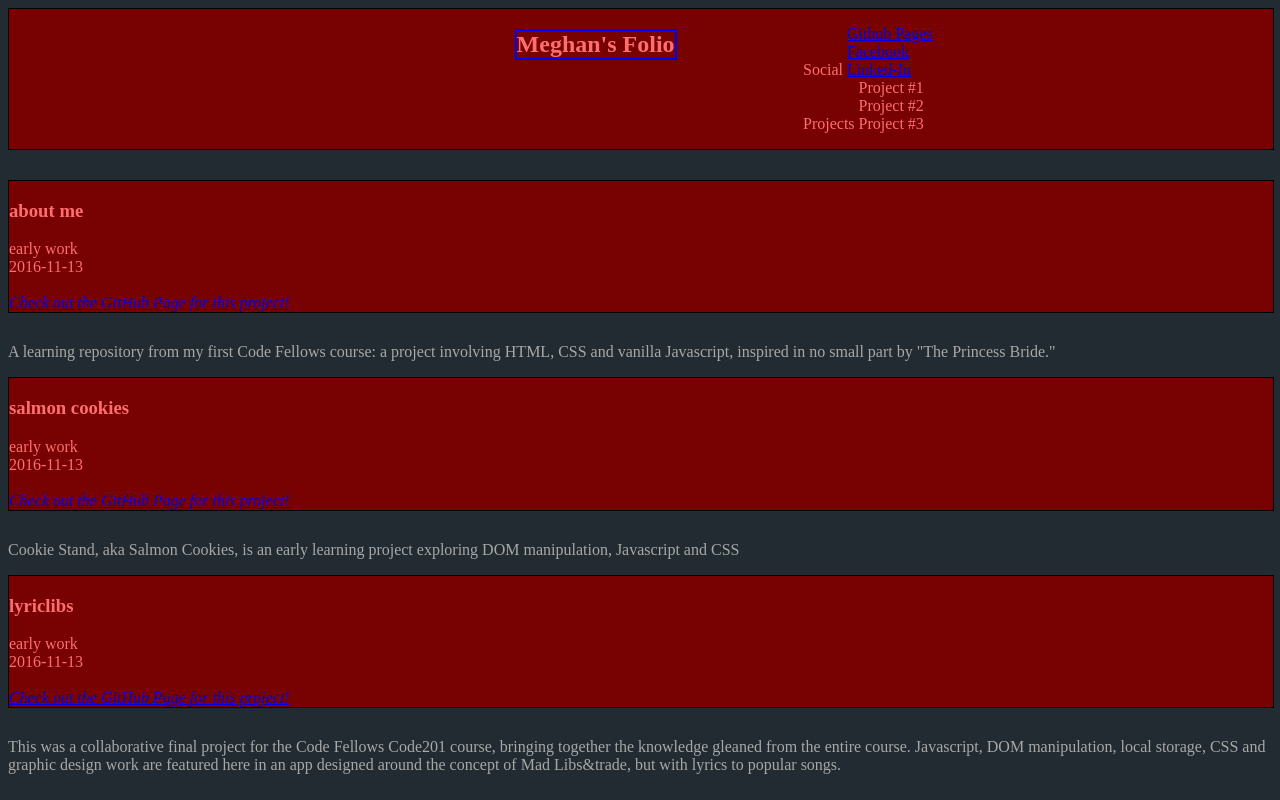
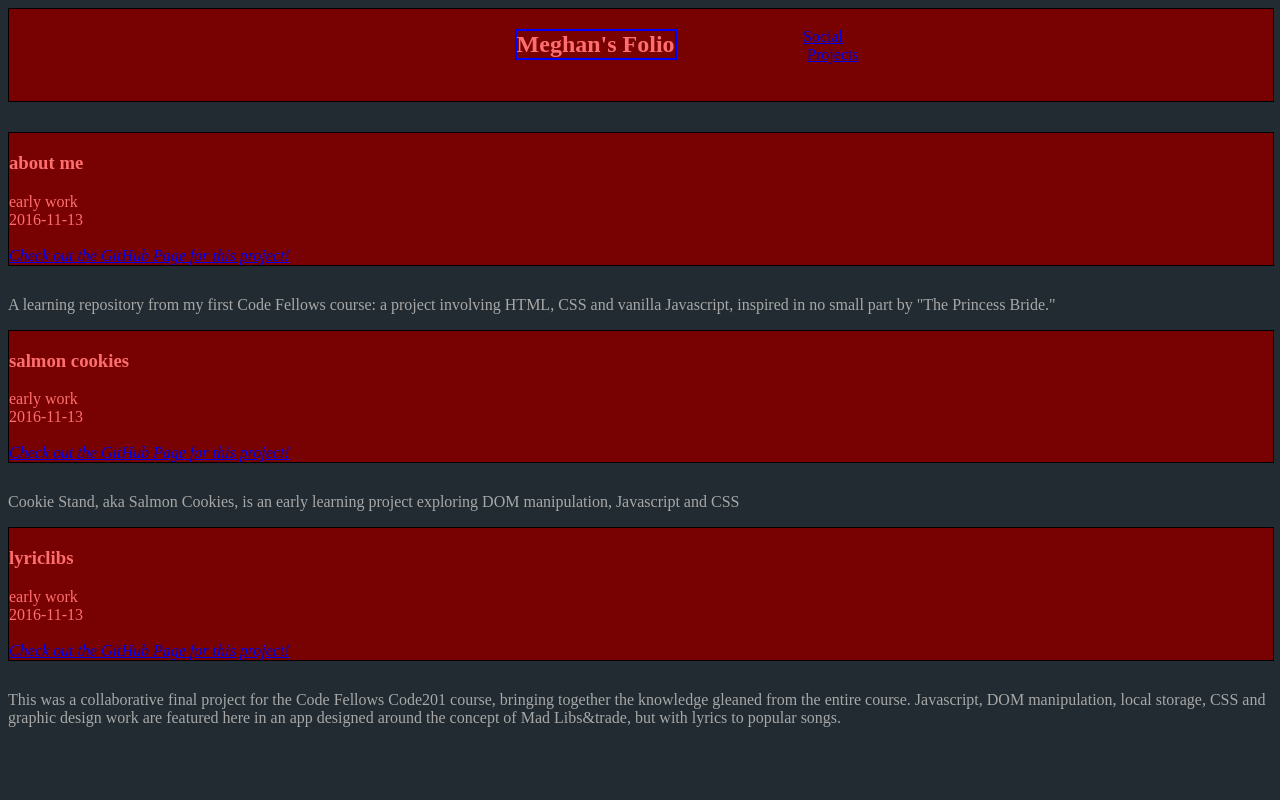
Before and after one commit to meghanroserebecca/portfolio, a plain HTML site: page index.html in a window 1280 px wide. Drawn offline with nearby package versions, Linux system fonts and the light colour scheme.

Commit message:
altered CSS for hamburger menu

```diff
--- a/index.html
+++ b/index.html
@@ -15,20 +15,20 @@
       </section>
         <div class="nav_div">
             <nav class="nav_main">
-              <img class="hamburger" src="assets/Hamburger_icon.png">
-              <ul>
-                <li class="main_li">Social
+              <a href="#"><img class="hamburger" src="assets/Hamburger_icon.png"></a>
+              <ul id="hamburger_menu">
+                <a href="#"><li class="main_li">Social</a><br />
                   <ul>
                     <li class="sub_li"><a href="https://www.github.com">Github Pages</a></li>
                     <li class="sub_li"><a href="https://www.facebook.com">Facebook</a></li>
                     <li class="sub_li"><a href="https://www.linkedin.com">Linked-In</a></li>
                   </ul>
                 </li>
-                <li class="main_li">Projects
+                <a href="#"><li class="main_li">Projects</a><br />
                   <ul>
-                    <li>Project #1</li>
-                    <li>Project #2</li>
-                    <li>Project #3</li>
+                    <a href="#"><li class="sub_li">Project #1</li></a>
+                    <a href="#"><li class="sub_li">Project #2</li></a>
+                    <a href="#"><li class="sub_li">Project #3</li></a>
                   </ul>
                 </li>
               </ul>
--- a/styles/base.css
+++ b/styles/base.css
@@ -42,19 +42,36 @@ h1 {
   display: none;
   padding: 0;
   list-style: none;
- }.
+  clear: both;
+}
 
 .nav_main:hover ul {
   display: block;
-   list-style: none;
+  float: right;
 }
 
 @media only screen and (min-width: 640px) {
   .hamburger {
     display: none;
   }
+
+.nav_main {
+  padding: .2em .2em .2em 2em;
+}
+
 .nav_main ul {
   display: inline-block;
-    list-style: none;
 }
+
+.sub_li {
+  display: none;
 }
+
+.nav_main ul li.main_li {
+  display: inline;
+  border-bottom: none;
+}
+
+li.main_li:hover .sub_li {
+  display: block;
+}
```
Lines whose indentation alone changed are shown as unchanged.
